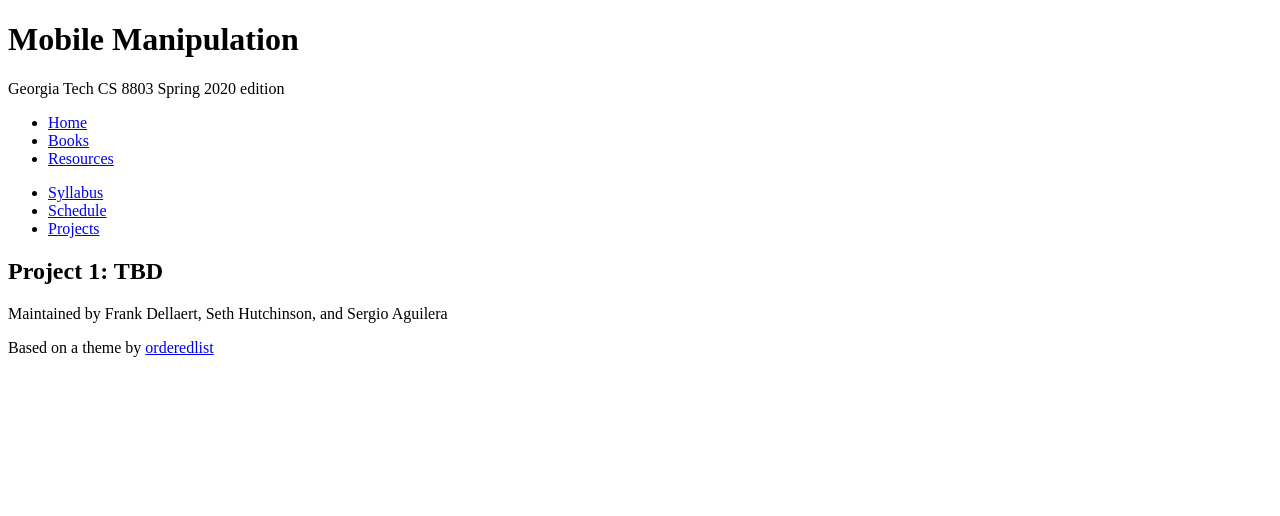
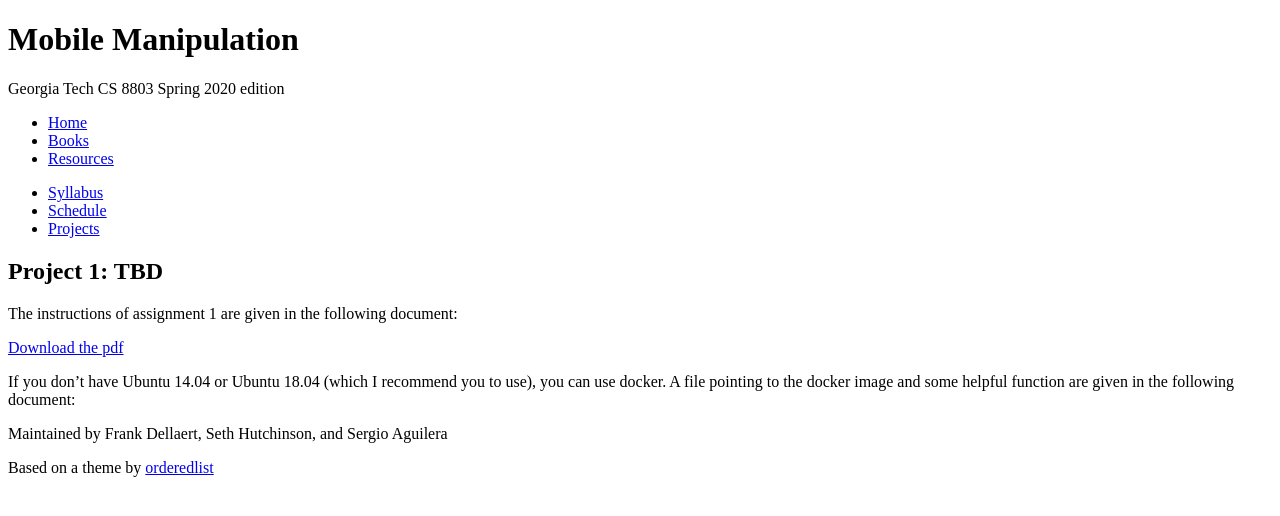
Before and after one commit to dellaert/20S-8803MM, a Jekyll site: the page built from Projects/project1.md, in a window 1280 px wide. Shown: the top 516 px of the page. Built offline with Jekyll 4.4.1, drawn with Linux system fonts in a browser that asks for light colours.

Commit message:
Added Assignment 1

```diff
--- a/Projects/project1.md
+++ b/Projects/project1.md
@@ -4,3 +4,9 @@ title: Project 1
 ---
 
 # Project 1: TBD
+
+The instructions of assignment 1 are given in the following document:
+
+<a href="./assignment_1.pdf" download="assignment_1">Download the pdf</a>
+
+If you don't have Ubuntu 14.04 or Ubuntu 18.04 (which I recommend you to use), you can use docker. A file pointing to the docker image and some helpful function are given in the following document:
```
Also changed, not shown: 3 other files.
